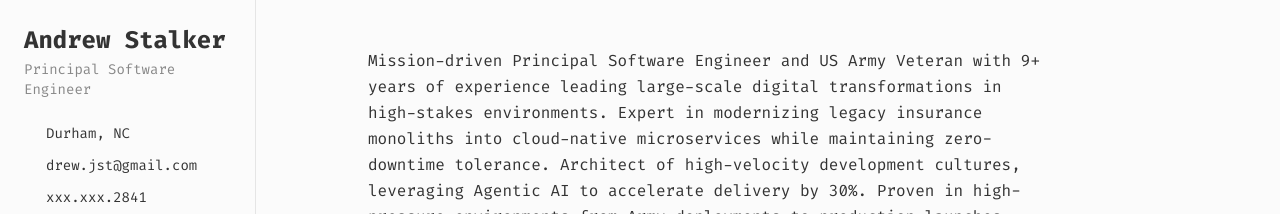
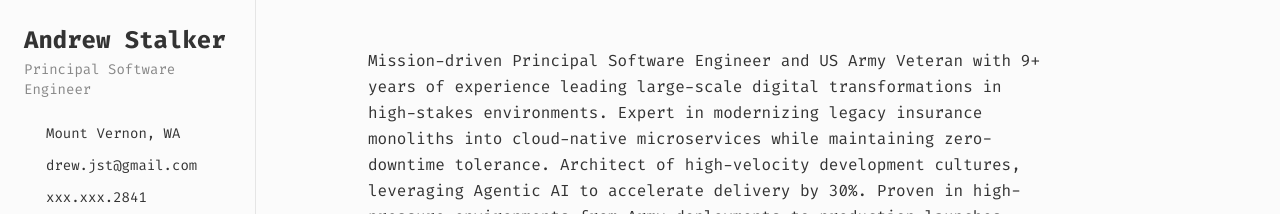
Before and after one commit to drewjst/drewjst.github.io, a React (Vite) app: page / in a window 1280 px wide. Shown: the top 214 px of the page. Built offline with nearby package versions, Linux system fonts and the light colour scheme; some icons are missing.

Commit message:
missed fixes and updates

```diff
--- a/src/components/Sidebar.tsx
+++ b/src/components/Sidebar.tsx
@@ -23,7 +23,7 @@ export default function Sidebar() {
       <div className="flex flex-col gap-3 text-sm">
         <div className="flex items-center gap-2 text-zed-text">
           <LocationOnIcon fontSize="small" className="text-zed-muted" />
-          <span>Durham, NC</span>
+          <span>Mount Vernon, WA</span>
         </div>
 
         <a
--- a/src/data/resume.json
+++ b/src/data/resume.json
@@ -4,7 +4,7 @@
   "contact": {
     "email": "drew.jst@gmail.com",
     "phone": "xxx.xxx.2841",
-    "github": "https://github.com",
+    "github": "https://github.com/drewjst?tab=repositories",
     "linkedin": "www.linkedin.com/in/andrew-stalker-7b642778"
   },
   "summary": "Mission-driven Principal Software Engineer and US Army Veteran with 9+ years of experience leading large-scale digital transformations in high-stakes environments. Expert in modernizing legacy insurance monoliths into cloud-native microservices while maintaining zero-downtime tolerance. Architect of high-velocity development cultures, leveraging Agentic AI to accelerate delivery by 30%. Proven in high-pressure environments—from Army deployments to production launches—delivering scalable solutions that prioritize clarity, iteration, and efficiency.",
```
